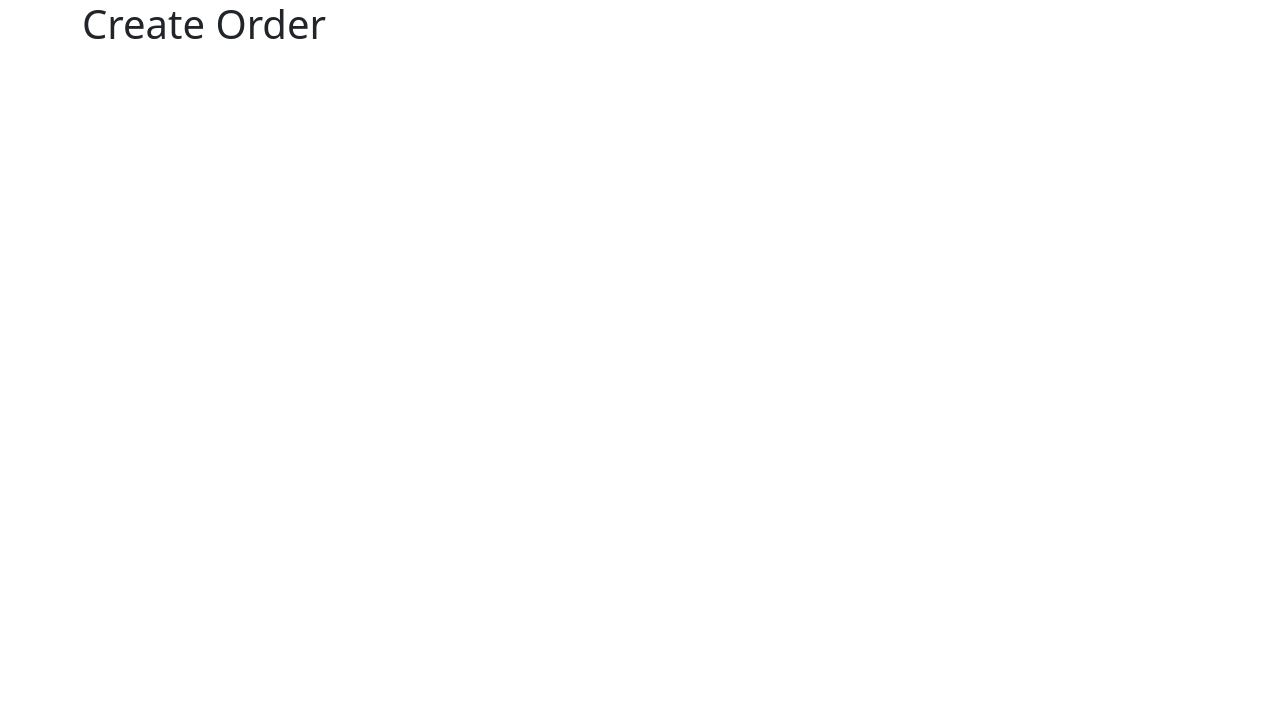
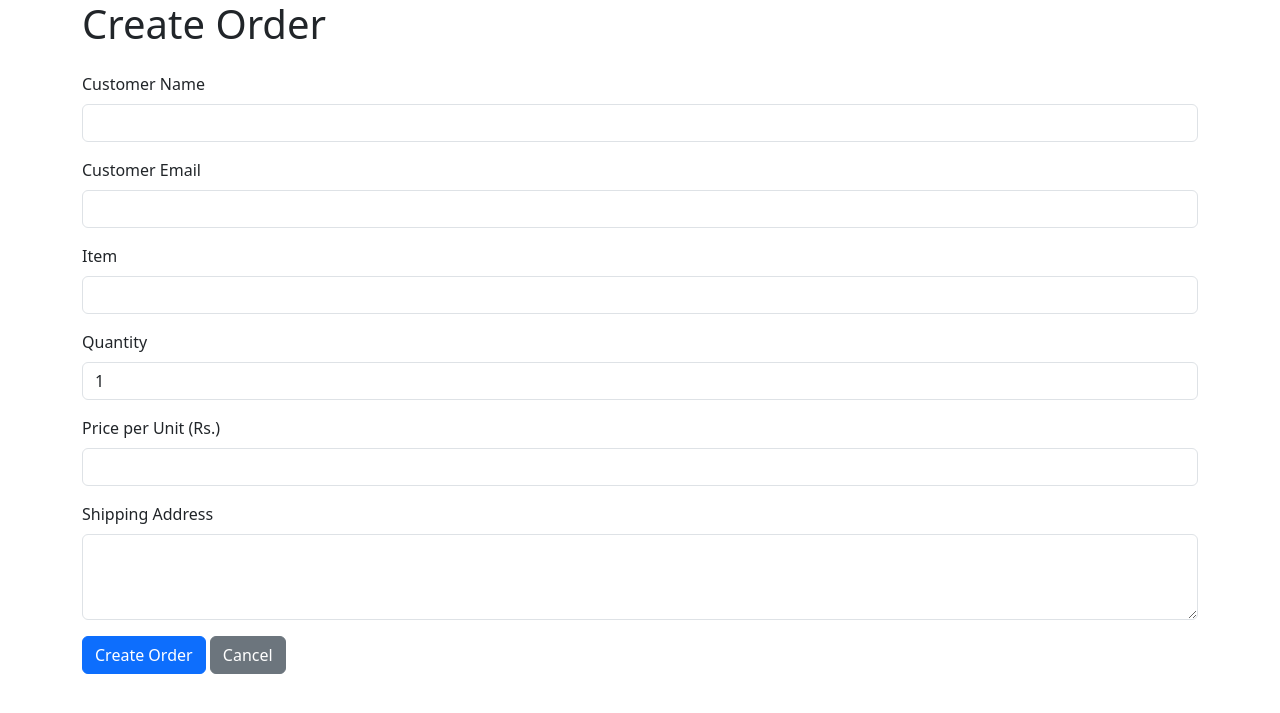
Before and after one commit to BiTech5/food-order, a Django app: page /orders/create_order/ in a window 1280 px wide. Before the commit the part shown is almost empty. Shown: the top 713 px of the page. Run offline with Django 5.2, Linux system fonts and the light colour scheme.

Commit message:
add form

```diff
--- a/orders/templates/orders/create_order.html
+++ b/orders/templates/orders/create_order.html
@@ -2,4 +2,34 @@
 
 {% block content %}
 <h1>Create Order</h1>
+<form method="post" class="mt-4">
+    {% csrf_token %}
+    <div class="mb-3">
+        <label for="customerName" class="form-label">Customer Name</label>
+        <input type="text" class="form-control" id="customerName" name="customer_name" required>
+    </div>
+    <div class="mb-3">
+        <label for="customerEmail" class="form-label">Customer Email</label>
+        <input type="email" class="form-control" id="customerEmail" name="customer_email" required>
+    </div>
+    <div class="mb-3">
+        <label for="item" class="form-label">Item</label>
+        <input type="text" class="form-control" id="item" name="item" required>
+    </div>
+    <div class="mb-3">
+        <label for="quantity" class="form-label">Quantity</label>
+        <input type="number" class="form-control" id="quantity" name="quantity" value="1" min="1" required>
+    </div>
+    <div class="mb-3">
+        <label for="price" class="form-label">Price per Unit (Rs.)</label>
+        <input type="number" class="form-control" id="price" name="price" step="0.01" min="0" required>
+    </div>
+    <div class="mb-3">
+        <label for="shippingAddress" class="form-label">Shipping Address</label>
+        <textarea class="form-control" id="shippingAddress" name="shipping_address" rows="3" required></textarea>
+    </div>
+    <button type="submit" class="btn btn-primary">Create Order</button>
+    <a href="{% url 'list_orders' %}" class="btn btn-secondary">Cancel</a>
+</form>
+
 {% endblock %}
--- a/orders/templates/orders/order_view.html
+++ b/orders/templates/orders/order_view.html
@@ -2,8 +2,8 @@
 
 {% block content %}
 <h1>Order View</h1>
-<table class="table" border="1">
-    <thead>
+<table class="table table-bordered table-striped table-hover">
+    <thead class="table-dark">
         <tr>
             <th scope="col">Order ID</th>
             <th scope="col">Customer Name</th>
@@ -35,7 +35,7 @@
         {% endfor %}
         {% else %}
         <tr>
-            <td colspan="10">No orders found</td>
+            <td colspan="10" class="text-center text-muted">No orders found</td>
         </tr>
         {% endif %}
     </tbody>
--- a/orders/views.py
+++ b/orders/views.py
@@ -1,4 +1,5 @@
 from django.shortcuts import render
+from django.shortcuts import redirect
 from django.http import HttpResponse
 from django.http import HttpRequest
 from .models import Order
@@ -10,7 +11,35 @@ def list_orders(request: HttpRequest) -> HttpResponse:
     return render(request, 'orders/order_view.html', data)
 
 def create_order(request: HttpRequest) -> HttpResponse:
-    return render(request,'orders/create_order.html')
+    if request.method == 'POST':
+        # Get form data
+        customer_name: str = request.POST['customer_name']
+        customer_email: str = request.POST['customer_email']
+        item: str = request.POST['item']
+        quantity: int = int(request.POST['quantity'])
+        price: float = float(request.POST['price'])
+        shipping_address: str = request.POST['shipping_address']
+
+        # Calculate total price
+        total_price: float = quantity * price
+
+        # Create and save new order
+        order: Order = Order(
+            customer_name=customer_name,
+            customer_email=customer_email,
+            item=item,
+            quantity=quantity,
+            price=price,
+            total_price=total_price,
+            shipping_address=shipping_address
+        )
+        order.save()
+
+        # Redirect to order list
+        return redirect('list_orders')
+
+    return render(request, 'orders/create_order.html')
+
 def update_order(request: HttpRequest) -> HttpResponse:
     pass
 def delete_order(request: HttpRequest) -> HttpResponse:
```
Also changed, not shown: db.sqlite3.
